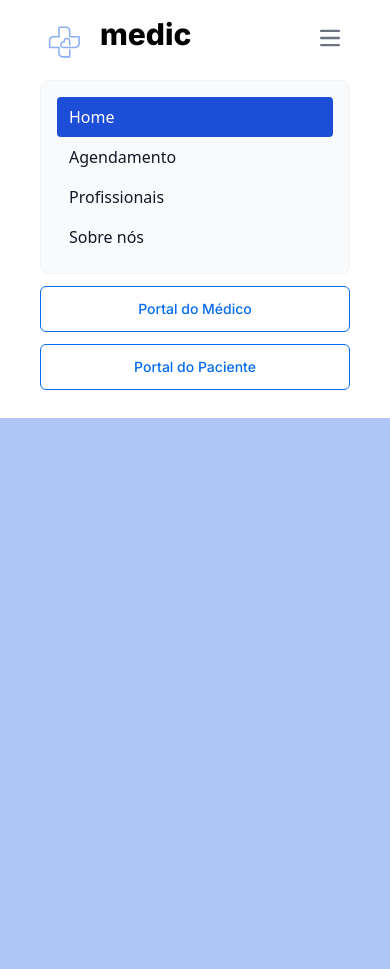
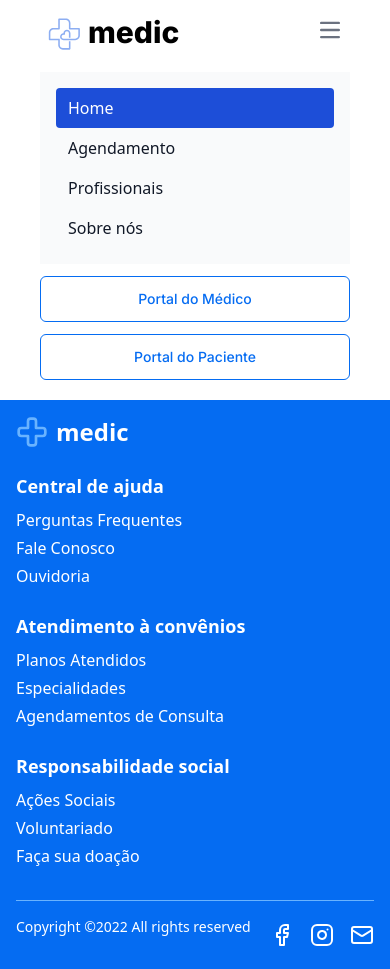
Before and after one commit to Marcos-Auguusto/medic_search, a Django app: page / in a window 390 px wide. Before the commit the page ends 418 px from the top, so only its background shows below. Run offline with Django 4.2, Linux system fonts and the light colour scheme; style sheets or scripts are compiled from the project's sources; some libraries are stand-ins or nearby versions; some web fonts are replaced.

Commit message:
fix/ navbar responsive

```diff
--- a/medicSearch/templates/base.html
+++ b/medicSearch/templates/base.html
@@ -23,12 +23,13 @@
     <title>Medic - {% block title %}{% endblock %}</title>
   </head>
   <body class="bg-bgPrimary-200">
-    <nav class="bg-white border-gray-200 dark:bg-gray-900">
-      <div
-        class="max-w-screen-xl flex flex-wrap items-center justify-between mx-10 py-4"
+    <nav class="bg-white border-gray-200 py-2">
+      <div class="flex flex-wrap items-center justify-between mx-10">
+        <!-- Logo -->
+        <a
+          href="{% url 'home' %}"
+          class="flex items-center rtl:space-x-reverse"
         >
-        <!-- Logo -->
-        <a href="{% url 'home' %}" class="flex space-x-3 rtl:space-x-reverse">
           <img class="h-12" src="{% static 'img\logo.svg' %}" alt="Logo" />
           <span class="font-inter font-extrabold text-3xl">medic</span>
         </a>
@@ -57,12 +58,10 @@
           </svg>
         </button>
         <!-- Navigation links -->
-        <div
-          class="w-full block lg:w-auto md:hidden lg:flex items-center"
-          id="targetEl"
-        >
+        <div class="w-full block lg:w-auto lg:flex items-center" id="targetEl">
+          <div>
             <ul
-            class="font-medium flex flex-col p-4 md:p-0 mt-4 border border-gray-100 rounded-lg bg-gray-50 md:flex-row md:space-x-8 rtl:space-x-reverse md:mt-0 md:border-0 md:bg-white"
+              class="font-medium flex flex-col p-4 md:p-0 mt-4 bg-gray-50 justify-center md:flex-row md:space-x-8 md:mt-0 md:bg-white"
             >
               <a
                 href=""
@@ -85,9 +84,10 @@
                 >Sobre nós</a
               >
             </ul>
-
+          </div>
+          <div class="w-12"></div>
           <div
-            class="flex flex-col space-y-3 md:space-x-3 md:space-y-0 md:flex-row lg:w-auto py-3"
+            class="flex flex-col space-y-3 md:space-x-3 md:space-y-0 justify-center md:flex-row lg:w-auto py-3"
           >
             <!-- User is authenticated -->
             {% if user.is_authenticated %}
@@ -114,8 +114,112 @@
         </div>
       </div>
     </nav>
-    <section class="mt-20">{% block content %}{% endblock %}</section>
-    <footer></footer>
+    <section>{% block content %}{% endblock %}</section>
+    <footer class="bg-colorBlue-100 text-white">
+      <div class="w-full max-w-screen-xl mx-auto p-4 md:py-8">
+        <div class="flex flex-wrap justify-between">
+          <div class="mb-6 flex w-full items-center lg:w-auto">
+            <svg
+              xmlns="http://www.w3.org/2000/svg"
+              width="24"
+              height="24"
+              viewBox="0 0 24 24"
+              fill="none"
+              stroke="currentColor"
+              stroke-width="2"
+              stroke-linecap="round"
+              stroke-linejoin="round"
+              class="mr-2 h-8 w-8 text-[#69b3ff]"
+            >
+              <path
+                d="M11 2a2 2 0 0 0-2 2v5H4a2 2 0 0 0-2 2v2c0 1.1.9 2 2 2h5v5c0 1.1.9 2 2 2h2a2 2 0 0 0 2-2v-5h5a2 2 0 0 0 2-2v-2a2 2 0 0 0-2-2h-5V4a2 2 0 0 0-2-2h-2z"
+              ></path>
+            </svg>
+            <span class="text-2xl font-bold">medic</span>
+          </div>
+          <div class="mb-6 w-full lg:w-1/4">
+            <h5 class="mb-2 text-lg font-semibold">Central de ajuda</h5>
+            <ul class="space-y-1">
+              <li>Perguntas Frequentes</li>
+              <li>Fale Conosco</li>
+              <li>Ouvidoria</li>
+            </ul>
+          </div>
+          <div class="mb-6 w-full lg:w-1/4">
+            <h5 class="mb-2 text-lg font-semibold">Atendimento à convênios</h5>
+            <ul class="space-y-1">
+              <li>Planos Atendidos</li>
+              <li>Especialidades</li>
+              <li>Agendamentos de Consulta</li>
+            </ul>
+          </div>
+          <div class="w-full lg:w-1/4">
+            <h5 class="mb-2 text-lg font-semibold">Responsabilidade social</h5>
+            <ul class="space-y-1">
+              <li>Ações Sociais</li>
+              <li>Voluntariado</li>
+              <li>Faça sua doação</li>
+            </ul>
+          </div>
+        </div>
+        <div class="mt-8 border-t border-[#69b3ff] pt-4">
+          <div class="flex flex-wrap items-center justify-between">
+            <div class="mb-4 text-sm">Copyright ©2022 All rights reserved</div>
+            <div class="flex space-x-4">
+              <svg
+                xmlns="http://www.w3.org/2000/svg"
+                width="24"
+                height="24"
+                viewBox="0 0 24 24"
+                fill="none"
+                stroke="currentColor"
+                stroke-width="2"
+                stroke-linecap="round"
+                stroke-linejoin="round"
+                class="h-6 w-6"
+              >
+                <path
+                  d="M18 2h-3a5 5 0 0 0-5 5v3H7v4h3v8h4v-8h3l1-4h-4V7a1 1 0 0 1 1-1h3z"
+                ></path>
+              </svg>
+              <svg
+                xmlns="http://www.w3.org/2000/svg"
+                width="24"
+                height="24"
+                viewBox="0 0 24 24"
+                fill="none"
+                stroke="currentColor"
+                stroke-width="2"
+                stroke-linecap="round"
+                stroke-linejoin="round"
+                class="h-6 w-6"
+              >
+                <rect width="20" height="20" x="2" y="2" rx="5" ry="5"></rect>
+                <path
+                  d="M16 11.37A4 4 0 1 1 12.63 8 4 4 0 0 1 16 11.37z"
+                ></path>
+                <line x1="17.5" x2="17.51" y1="6.5" y2="6.5"></line>
+              </svg>
+              <svg
+                xmlns="http://www.w3.org/2000/svg"
+                width="24"
+                height="24"
+                viewBox="0 0 24 24"
+                fill="none"
+                stroke="currentColor"
+                stroke-width="2"
+                stroke-linecap="round"
+                stroke-linejoin="round"
+                class="h-6 w-6"
+              >
+                <rect width="20" height="16" x="2" y="4" rx="2"></rect>
+                <path d="m22 7-8.97 5.7a1.94 1.94 0 0 1-2.06 0L2 7"></path>
+              </svg>
+            </div>
+          </div>
+        </div>
+      </div>
+    </footer>
     {% block scripts %}{% endblock %}
     <script src="https://cdnjs.cloudflare.com/ajax/libs/flowbite/2.2.1/flowbite.min.js"></script>
   </body>
```
Lines whose indentation alone changed are shown as unchanged.
